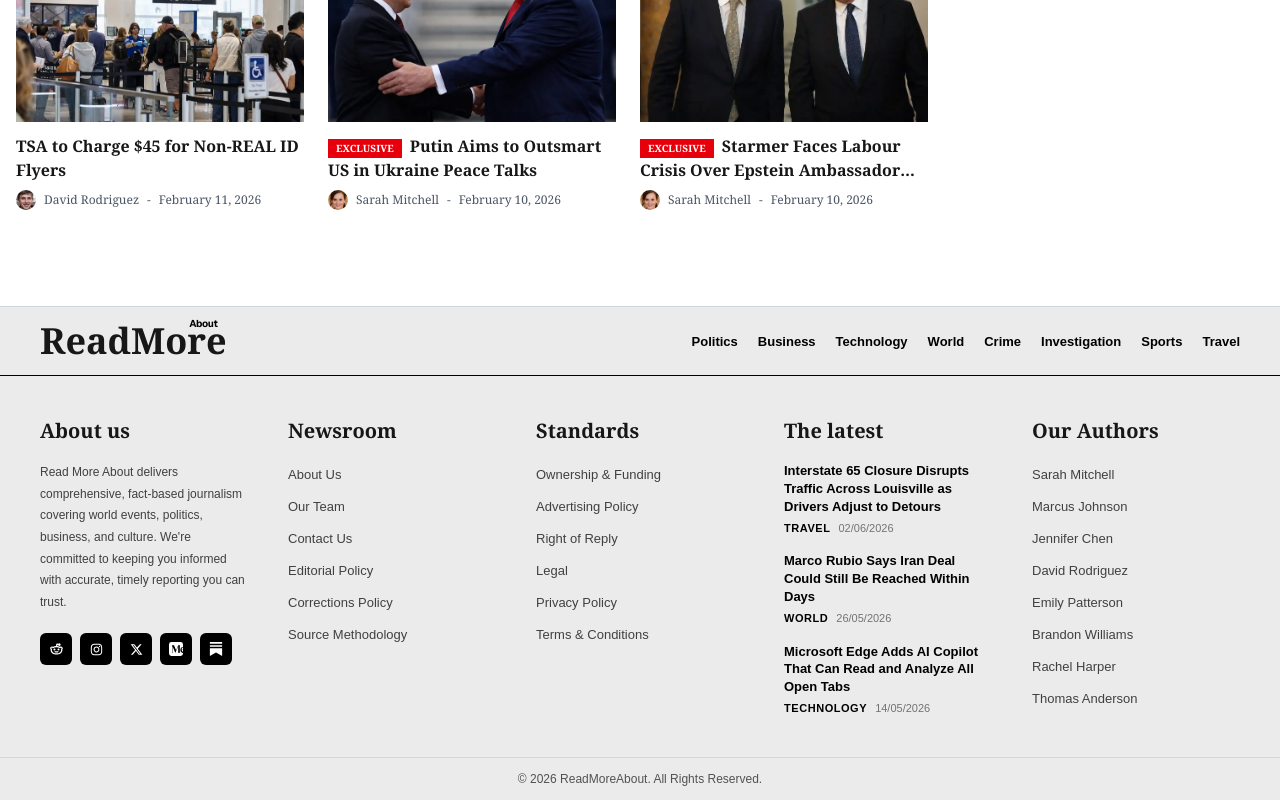
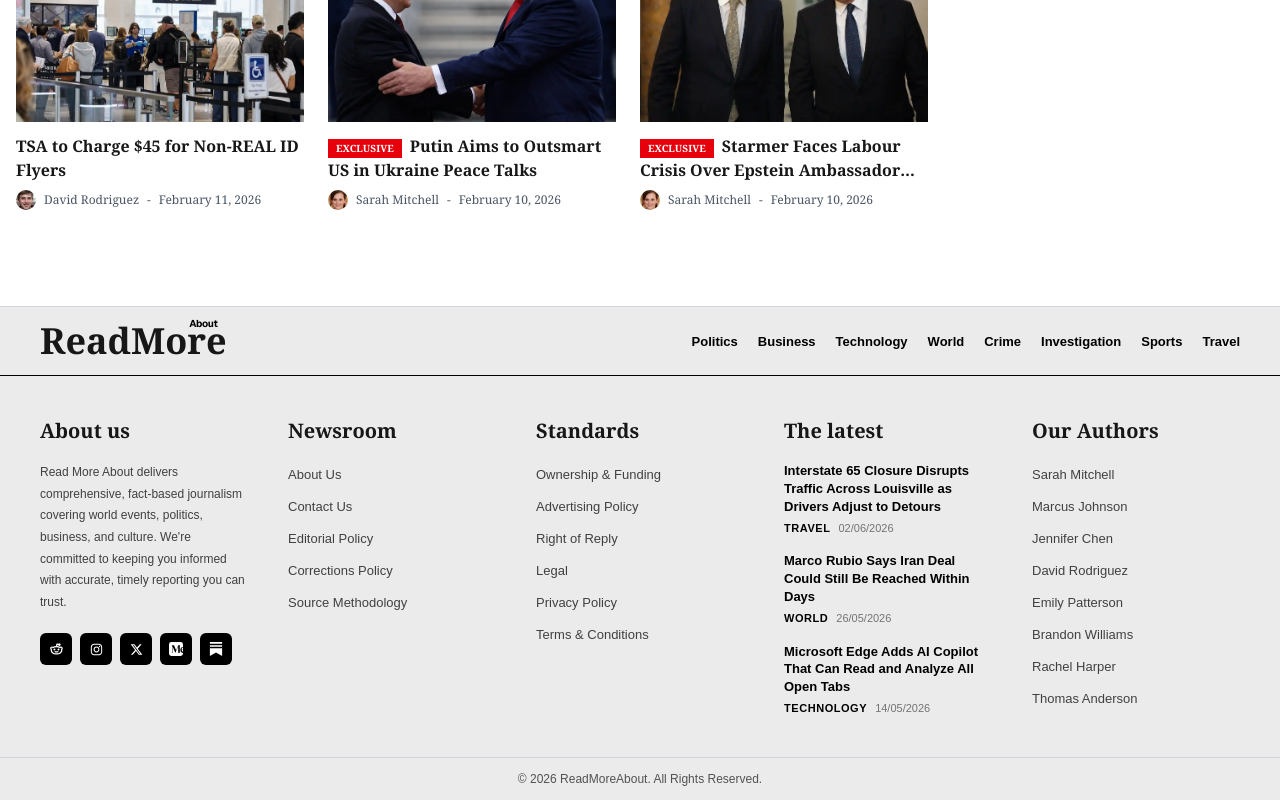
Before and after one commit to maisonatelier52-ux/read-more-about, a Next.js app: page / in a window 1280 px wide. Shown: the part 5037-5837 px from the top of the page. Built offline with nearby package versions, Linux system fonts and the light colour scheme.

Commit message:
remove the our team link from footer

```diff
--- a/components/Footer.jsx
+++ b/components/Footer.jsx
@@ -314,7 +314,6 @@ const LATEST_ARTICLES = (() => {
 
 const NEWSROOM_LINKS = [
   { label: "About Us", href: "/about" },
-  { label: "Our Team", href: "/our-team" },
   { label: "Contact Us", href: "/contact" },
   { label: "Editorial Policy", href: "/editorial-policy" },
   { label: "Corrections Policy", href: "/corrections-policy" },
```
